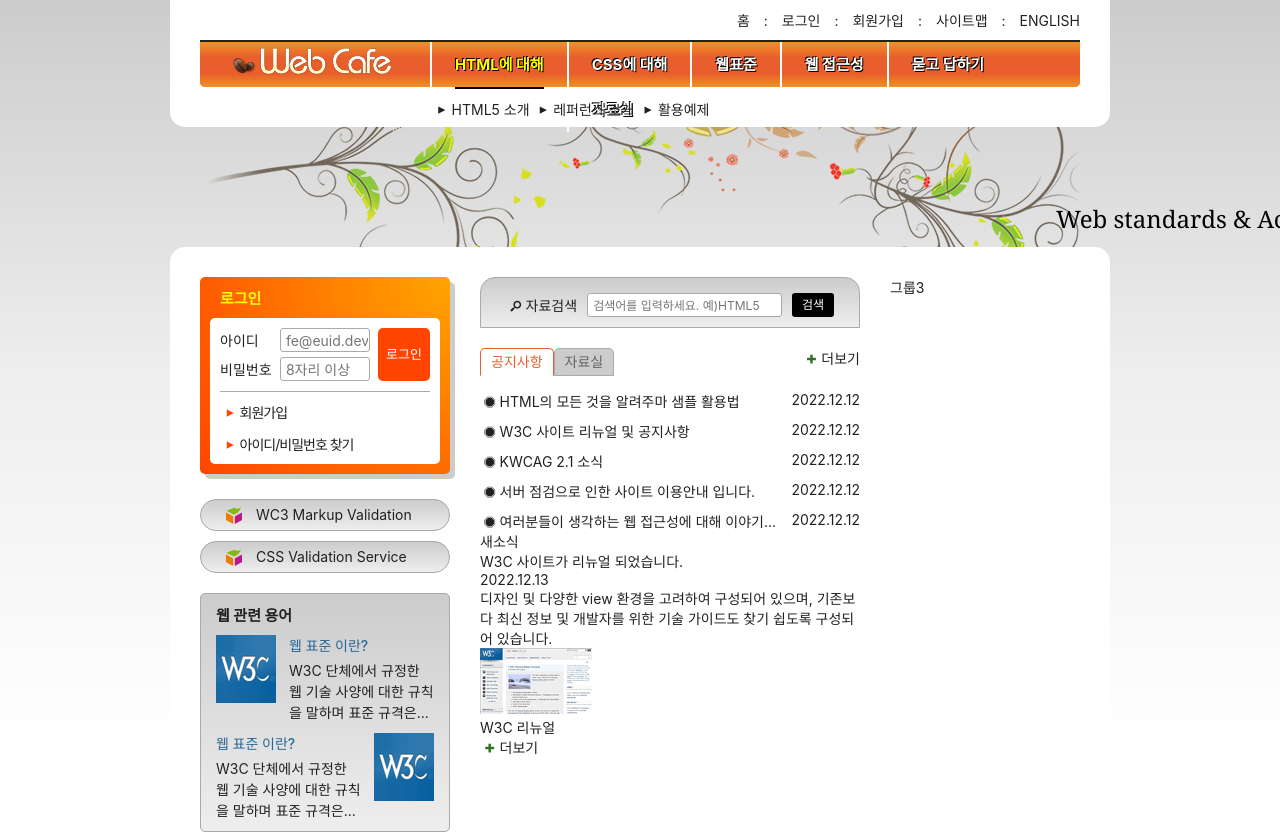
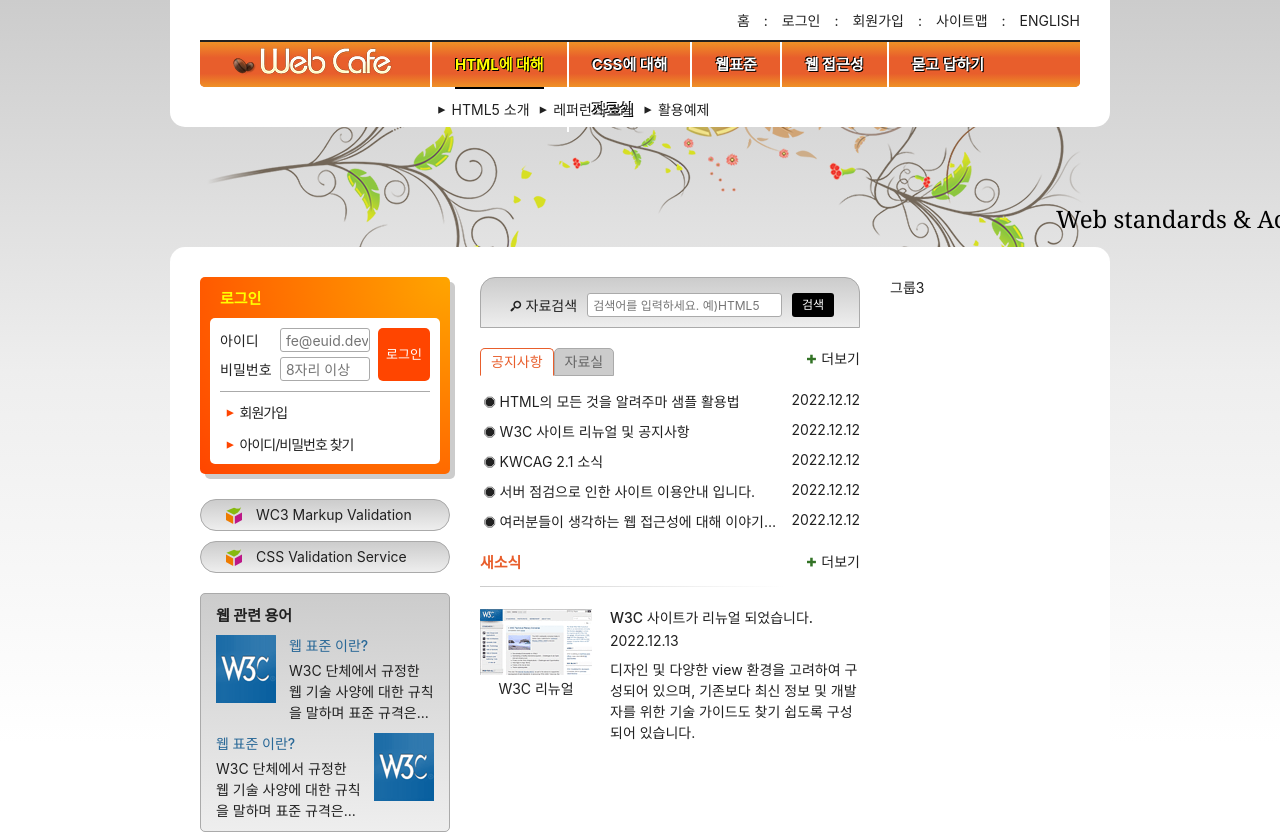
Before and after one commit to YmChoi-Repo/HTML5, a plain HTML site: page index.html in a window 1280 px wide. Shown: the top 835 px of the page. Drawn offline with Linux system fonts and the light colour scheme; a script that the page names is missing; a web font is replaced by a local one.

Commit message:
새소식 스타일 완성(position 이용)

```diff
--- a/styles/style.css
+++ b/styles/style.css
@@ -587,6 +587,67 @@ body {
   color: hsla(110, 50%, 30%, 1);
 }
 
+/* 새소식 */
+.news {
+  margin-top: 20px;
+  position: relative;
+}
+
+.news::before {
+  content: "";
+  position: absolute;
+  top: 35px;
+  left: 0;
+  width: 80%;
+  height: 1px;
+  background: #aaa linear-gradient(to right, #ccc, #fff);
+}
+
+.news-title {
+  color: #e85e2c;
+  font-size: 1.5rem;
+  font-weight: 700;
+}
+
+.news-link {
+  display: block;
+}
+
+.news-item {
+  margin-top: 35px;
+  padding-left: 130px;
+  position: relative;
+}
+
+.news-item-title {
+  font-weight: 500;
+}
+
+.news-item-date {
+  display: block;
+  margin: 5px 0 10px;
+}
+
+.news-item-brief {
+  line-height: 1.5;
+}
+
+.news-item-thumbnail {
+  position: absolute;
+  top: 2px;
+  left: 0;
+  text-align: center;
+}
+
+.news-more {
+  position: absolute;
+  top: -8px;
+  right: -8px;
+  padding: 8px;
+}
+
+
+
 /* 슬로건 */
 .slogan {
   background: skyblue;
```
